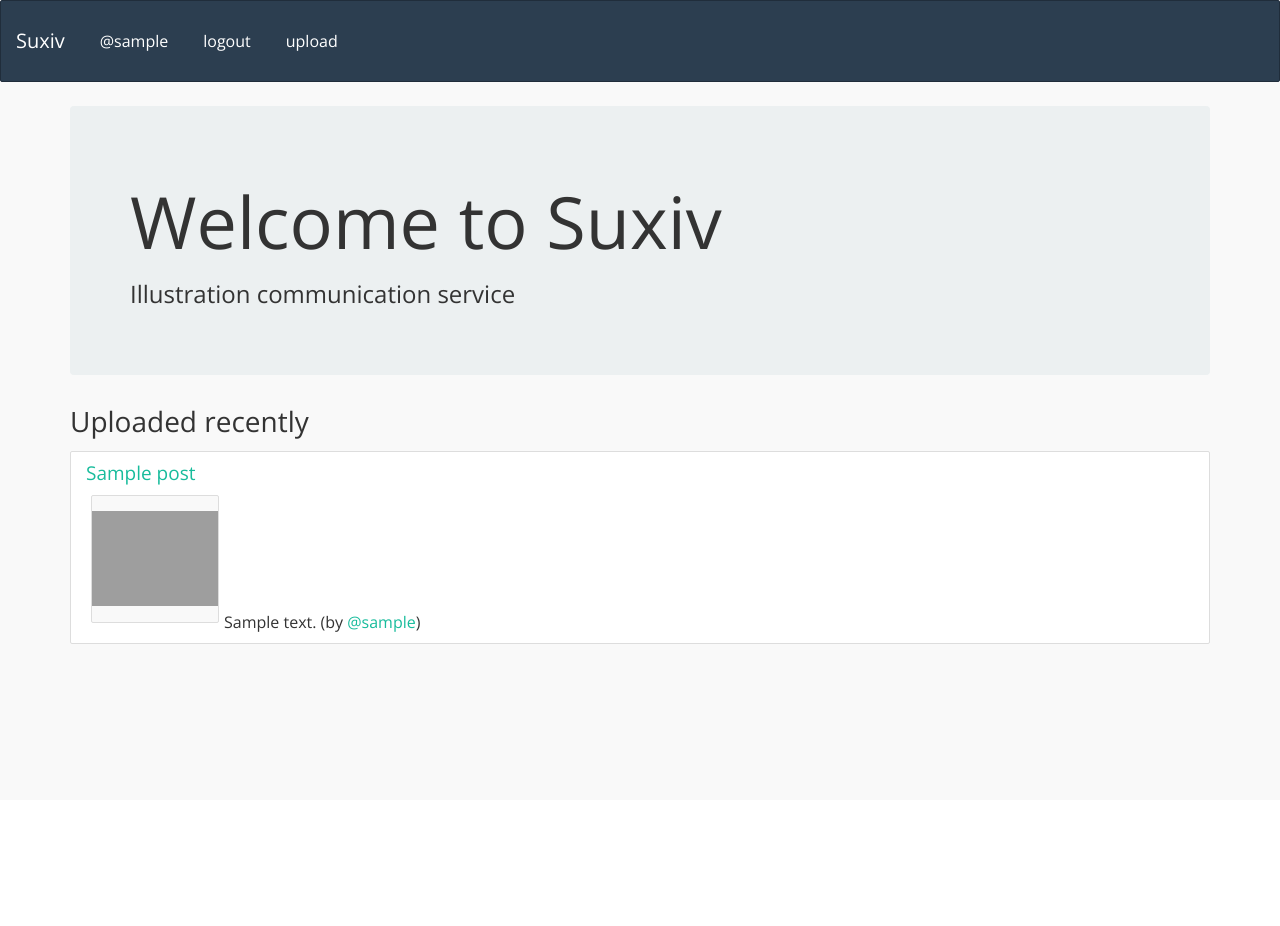
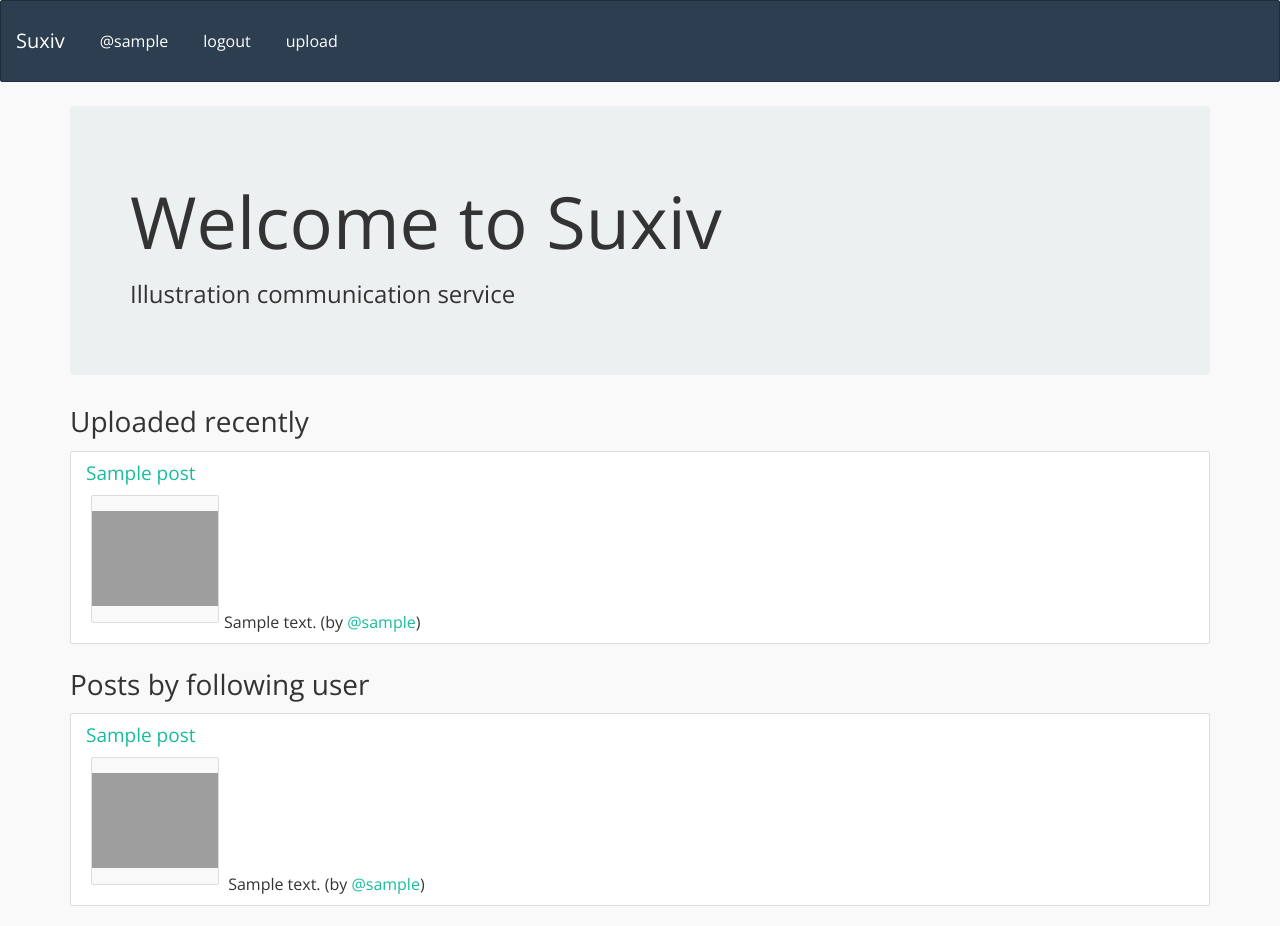
Before and after one commit to utgwkk/le4-database, a Flask app: page / in a window 1280 px wide. Before the commit the page ends 644 px from the top, so only its background shows below. Run offline with Flask 2, Linux system fonts and the light colour scheme; the visitor is signed in with stand-in values (Sample User, id 1); a database or web service that is not in the repository returns one stand-in record (values such as "Sample title"); some libraries are stand-ins or nearby versions; grey boxes are pictures that could not be loaded.

Commit message:
Show following user's post on index page

```diff
--- a/main.py
+++ b/main.py
@@ -145,7 +145,22 @@ def index():
         ORDER BY p.id DESC LIMIT 8
     ''')
     posts = c.fetchall()
-    return render_template('index.html', posts=posts)
+    if logged_in()['logged_in']:
+        c.execute('''
+            SELECT p.id, p.title, p.description, u.username
+            FROM posts p
+            LEFT JOIN users u
+            ON p.user_id = u.id
+            WHERE p.user_id IN (
+                SELECT following_id FROM relations
+                WHERE follower_id = %s
+            )
+            ORDER BY p.id DESC LIMIT 8
+        ''', (session['user_id'],))
+        posts_following = c.fetchall()
+    else:
+        posts_following = []
+    return render_template('index.html', posts=posts, posts_following=posts_following)
 
 
 @app.route('/login', methods=['GET', 'POST'])
--- a/templates/index.html
+++ b/templates/index.html
@@ -14,5 +14,19 @@
       </li>
       {% endfor %}
     </ul>
+    {% if logged_in %}
+    <h2>Posts by following user</h2>
+    <ul class="list-group">
+      {% for post in posts_following %}
+      <li class="list-group-item">
+        <h4 class="list-group-item-heading"><a href="{{ url_for('show_post', id=post['id']) }}">{{ post['title'] }}</a></h4>
+        <p class="list-group-item-text">
+          <span class="thumbnail" style="background-image: url('{{ url_for('image', id=post['id']) }}')"></span>
+          {{ post['description'] }} (by <a href="{{ url_for('userpage', username=post['username']) }}">@{{ post['username'] }}</a>)
+        </p>
+      </li>
+      {% endfor %}
+    </ul>
+    {% endif %}
   </div>
 {% endblock %}
```
